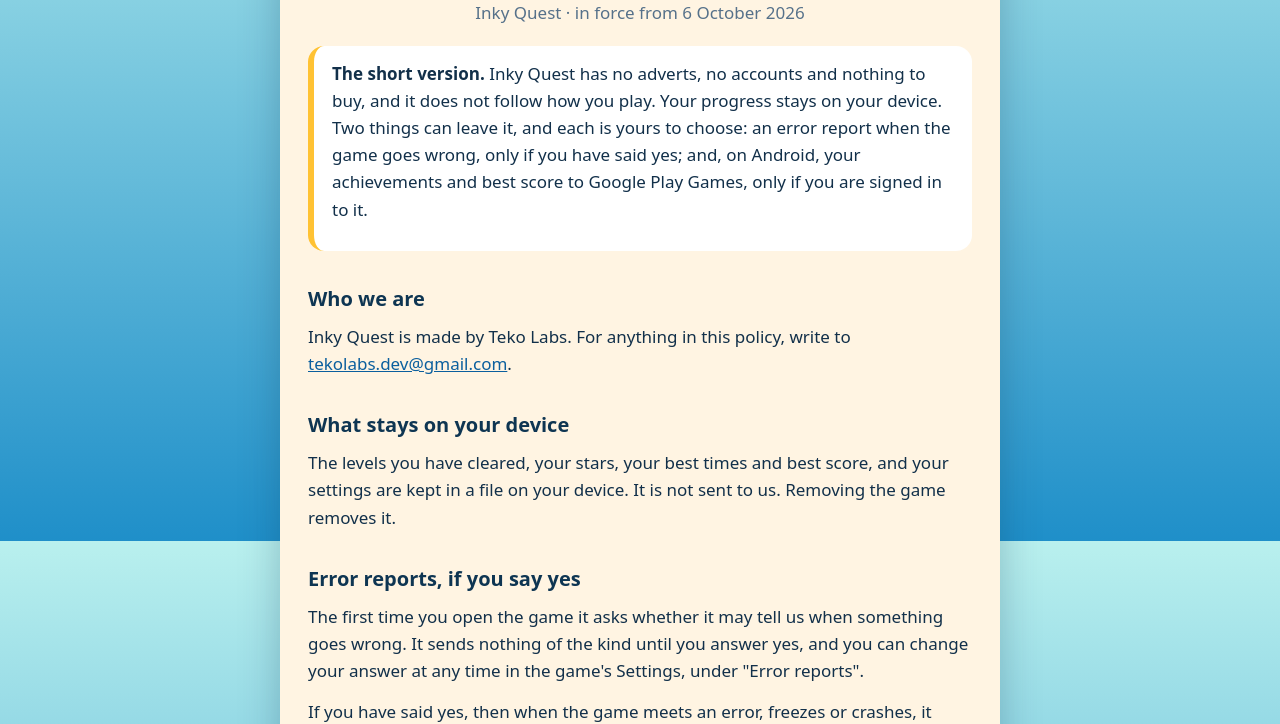
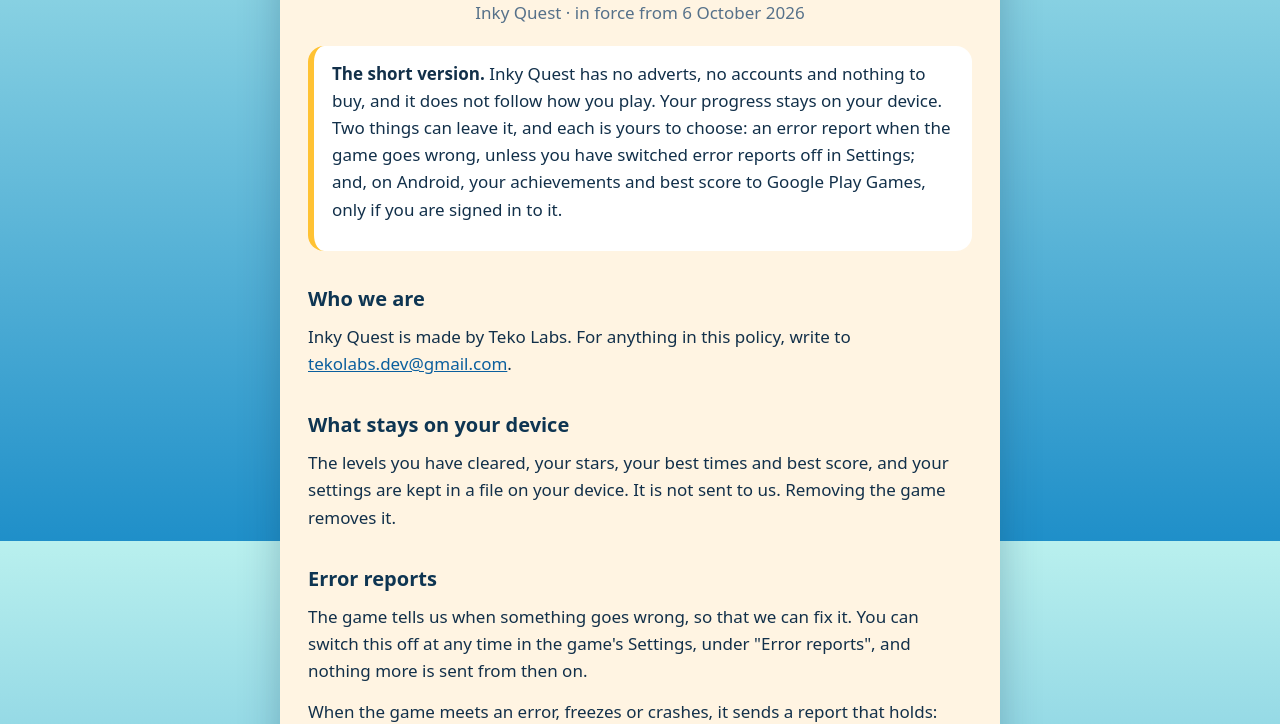
Before and after one commit to teko-labs/inky-quest, a plain HTML site: page privacy.html in a window 1280 px wide. Shown: the part 259-983 px from the top of the page. Drawn offline with Linux system fonts and the light colour scheme.

Commit message:
The pages brought up to date

```diff
--- a/privacy.html
+++ b/privacy.html
@@ -17,7 +17,7 @@
   </header>
 
   <div class="note">
-    <p><strong>The short version.</strong> Inky Quest has no adverts, no accounts and nothing to buy, and it does not follow how you play. Your progress stays on your device. Two things can leave it, and each is yours to choose: an error report when the game goes wrong, only if you have said yes; and, on Android, your achievements and best score to Google Play Games, only if you are signed in to it.</p>
+    <p><strong>The short version.</strong> Inky Quest has no adverts, no accounts and nothing to buy, and it does not follow how you play. Your progress stays on your device. Two things can leave it, and each is yours to choose: an error report when the game goes wrong, unless you have switched error reports off in Settings; and, on Android, your achievements and best score to Google Play Games, only if you are signed in to it.</p>
   </div>
 
   <h2>Who we are</h2>
@@ -26,9 +26,9 @@
   <h2>What stays on your device</h2>
   <p>The levels you have cleared, your stars, your best times and best score, and your settings are kept in a file on your device. It is not sent to us. Removing the game removes it.</p>
 
-  <h2>Error reports, if you say yes</h2>
-  <p>The first time you open the game it asks whether it may tell us when something goes wrong. It sends nothing of the kind until you answer yes, and you can change your answer at any time in the game's Settings, under "Error reports".</p>
-  <p>If you have said yes, then when the game meets an error, freezes or crashes, it sends a report that holds:</p>
+  <h2>Error reports</h2>
+  <p>The game tells us when something goes wrong, so that we can fix it. You can switch this off at any time in the game's Settings, under "Error reports", and nothing more is sent from then on.</p>
+  <p>When the game meets an error, freezes or crashes, it sends a report that holds:</p>
   <ul>
     <li>what went wrong and where in the game's code, and the game's own log for that session;</li>
     <li>which level you were playing and the levels begun and ended before it;</li>
@@ -38,7 +38,7 @@
   <p>With error reports on, the game also notes each time it is opened and for how long, so that we can tell what share of sessions end in a crash.</p>
   <p>A report does not hold your name, your email address, your contacts, your location or anything you have typed, and the random number is not tied to any account. Like any service on the internet, the one that receives the report sees the internet address (IP address) it arrives from.</p>
   <p>Reports are received and kept for us by Sentry (Functional Software, Inc.), on its servers in the European Union, in Germany. Sentry handles them on our behalf and only to show them to us. They are deleted automatically after 90 days at most. We use them for one purpose: finding and mending faults in the game.</p>
-  <p>The ground for this in law is your consent. Switching "Error reports" off in Settings withdraws it, and nothing more is sent from then on.</p>
+  <p>The ground for this in law is our legitimate interest in finding and fixing what goes wrong in the game, which a report of this kind serves without saying who you are. You may object at any time by switching "Error reports" off in Settings, and nothing more is sent from then on.</p>
 
   <h2>Google Play Games, on Android</h2>
   <p>On Android the game works with Google Play Games for achievements and a table of best scores. If you are signed in to Play Games, the game tells Google which achievements you have earned and your best score, and Google shows them in your Play Games profile and, for scores, to other players as your Play Games settings allow.</p>
@@ -54,7 +54,7 @@
   <p>On Android the game asks for two permissions: to use the internet, which is how an error report and Play Games reach their servers, and to vibrate.</p>
 
   <h2>Children</h2>
-  <p>Inky Quest has no chat, no adverts and nothing to buy. It collects nothing from anyone, a child included, unless the question about error reports is answered yes. If you are a parent or guardian and believe a report was sent from your child's device that you would like removed, write to us and we will delete what we can find.</p>
+  <p>Inky Quest has no chat, no adverts and nothing to buy. It collects nothing from anyone, a child included, beyond the error reports described above, which can be switched off in Settings. If you are a parent or guardian and believe a report was sent from your child's device that you would like removed, write to us and we will delete what we can find.</p>
 
   <h2>Your choices and your rights</h2>
   <p>You can switch error reports off in Settings, sign out of Play Games, or remove the game, at any time.</p>
```
